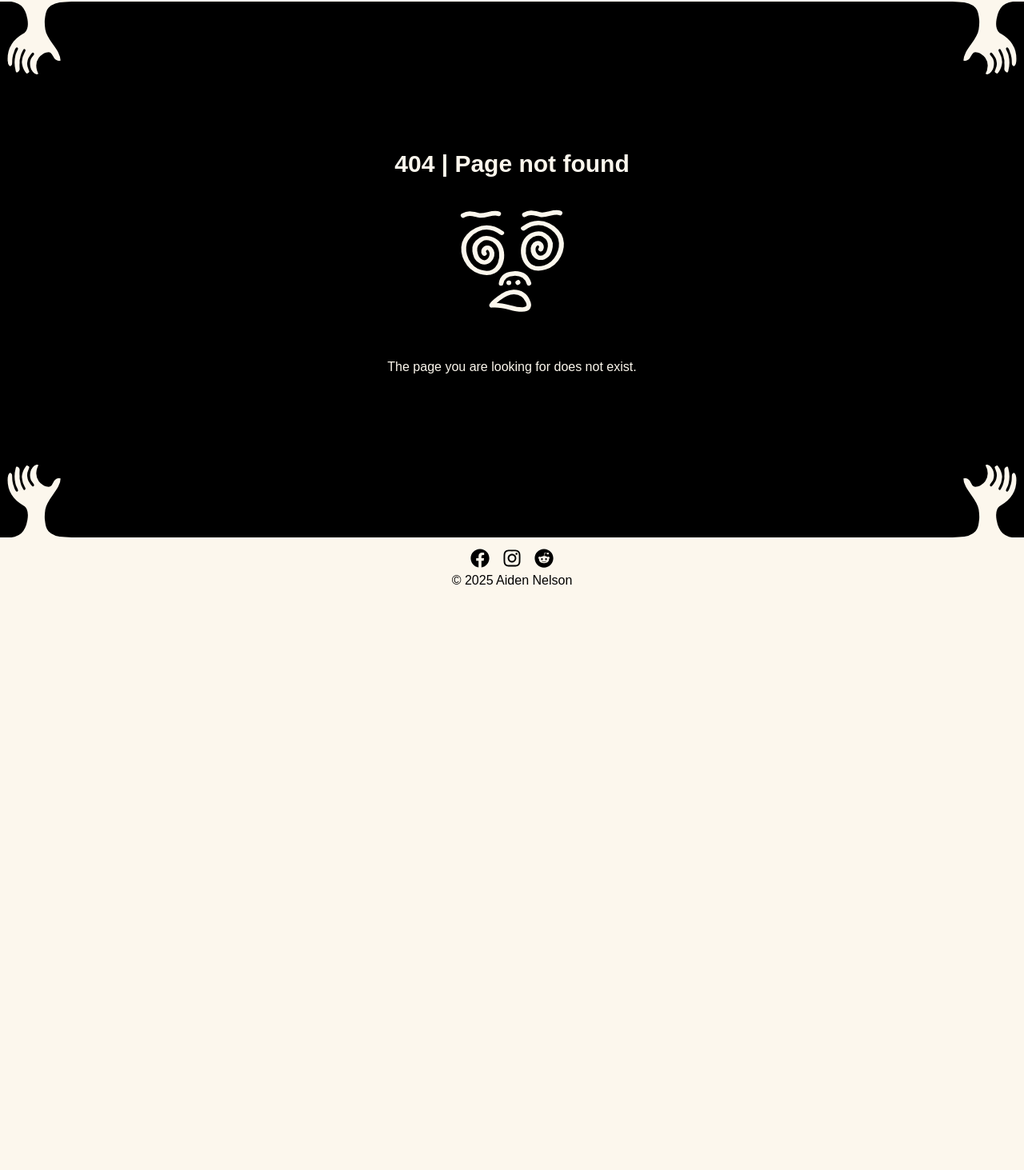
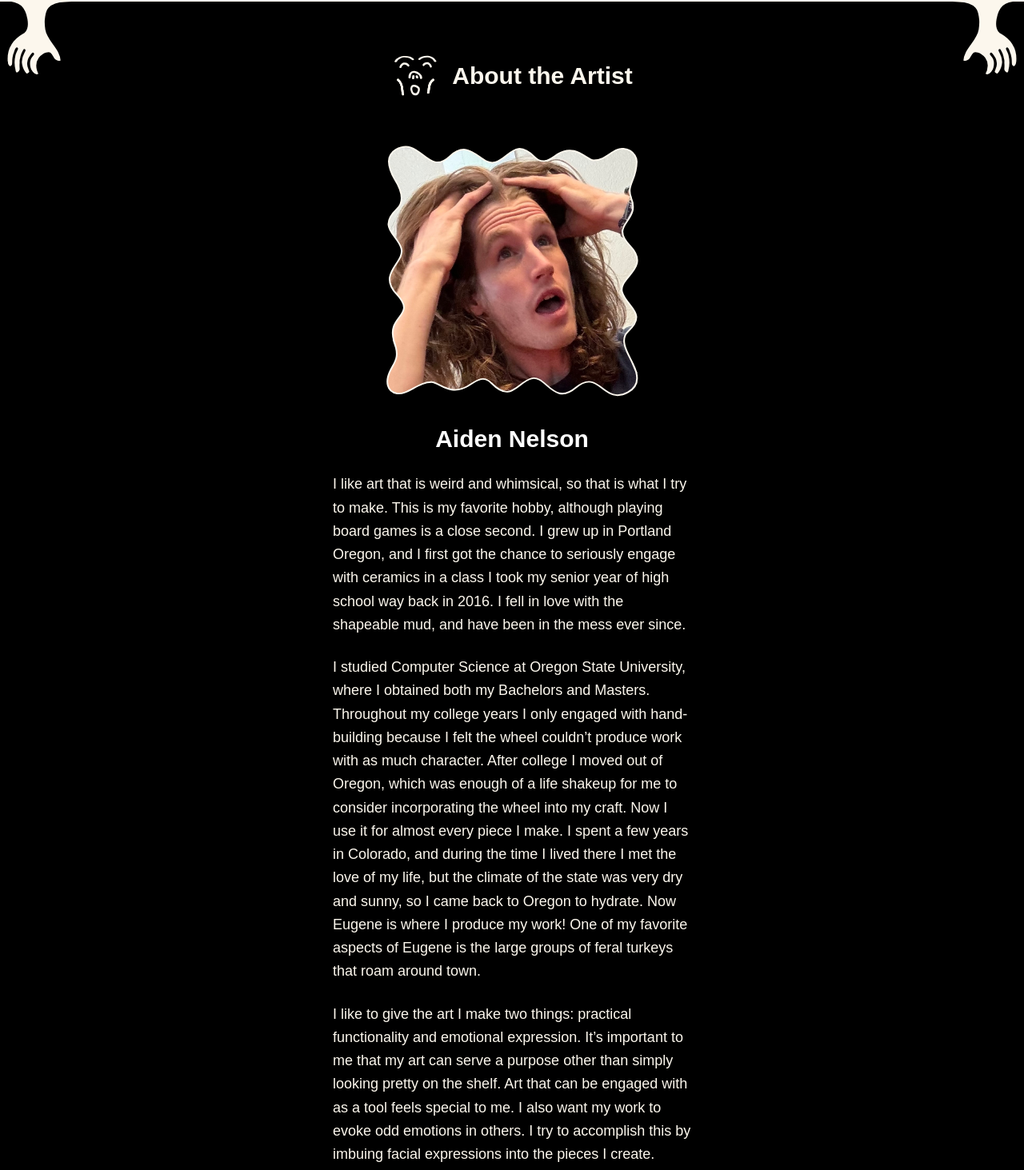
Before and after one commit to Aidenjn/Ensorcelled-Expressions, a Next.js app in the folder site/: page /about in a window 1280 px wide. Before the commit this address had no page. Shown: the part 78-1541 px from the top of the page at 80% size. Before the commit the page ends 830 px from the top, so only its background shows below. Built offline with nearby package versions, Linux system fonts and the light colour scheme; a web font is replaced by a local one.

Commit message:
Added about page.

```diff
--- /dev/null
+++ b/site/app/about/page.tsx
@@ -0,0 +1,12 @@
+import PageHeading from '@/components/shared/PageHeading';
+import AboutSection from '@/components/views/aboutView/AboutSection';
+import { CustomIcon } from '@/lib/types/CustomIcon';
+
+export default async function ForSaleGalleryPage() {
+  return (
+    <div>
+      <PageHeading titleText="About the Artist" icon={CustomIcon.JoySquint}/>
+      <AboutSection />
+    </div>
+  );
+}
--- a/site/app/page.tsx
+++ b/site/app/page.tsx
@@ -1,7 +1,7 @@
-import Hero from '@/components/views/aboutView/Hero';
-import StorySection from '@/components/views/aboutView/StorySection';
+import Hero from '@/components/views/mainView/Hero';
+import StorySection from '@/components/views/mainView/StorySection';
 import { CustomIcon } from '@/lib/types/CustomIcon';
-import ClosingStorySection from '@/components/views/aboutView/ClosingStorySection';
+import ClosingStorySection from '@/components/views/mainView/ClosingStorySection';
 
 export default function Home() {
   return (
--- a/site/components/layout/navbar/Navbar.tsx
+++ b/site/components/layout/navbar/Navbar.tsx
@@ -31,7 +31,7 @@ export default function Navbar() {
   const NAV_LINKS = [
     {
       name: 'About',
-      href: '/',
+      href: '/about',
       icon: CustomIcon.JoySquint,
     },
     {
--- /dev/null
+++ b/site/components/views/aboutView/AboutSection.tsx
@@ -0,0 +1,56 @@
+'use client';
+
+import { motion } from 'framer-motion';
+import WavyBorderImage from '@/components/shared/wavyBorderImage/WavyBorderImage';
+import { WavyShape } from '@/lib/types/WavyShapes';
+import { CustomIcon } from '@/lib/types/CustomIcon';
+
+export default function AboutSection() {
+  return (
+    <section
+      className={`flex flex-col md:flex-col items-center`}
+    >
+      <motion.div
+        initial={{ opacity: 0, y: 50 }}
+        whileInView={{ opacity: 1, x: 0 }}
+        transition={{ duration: 0.6 }}
+        viewport={{ once: true }}
+        className="md:w-1/2 mb-8 md:mb-0 w-full flex justify-center"
+      >
+        <div className="relative w-full aspect-square sm:max-w-5/6 lg:max-w-3/5">
+          <WavyBorderImage
+            imageUrl={"/images/me.jpg"}
+            shape={WavyShape.Square}
+            disableLoadingEffect={false}
+            minimumLoadingTimeMS={1000}
+            loadingIcon={CustomIcon.JoySquint}
+          />
+        </div>
+      </motion.div>
+
+      <motion.div
+        initial={{ opacity: 0, x: 50 }}
+        whileInView={{ opacity: 1, x: 0 }}
+        transition={{ duration: 0.6 }}
+        viewport={{ once: true }}
+        className="md:w-4/5 lg:w-1/2 md:pl-12 md:pr-12 mb-10"
+      >
+        <h2 className="text-3xl font-semibold pt-20 text-white text-center">{"Aiden Nelson"}</h2>
+        <br/>
+        <div>
+          <p className="text-lg leading-relaxed">{`
+            I like art that is weird and whimsical, so that is what I try to make. This is my favorite hobby, although playing board games is a close second. I grew up in Portland Oregon, and I first got the chance to seriously engage with ceramics in a class I took my senior year of high school way back in 2016. I fell in love with the shapeable mud, and have been in the mess ever since.
+          `}</p>
+          <br/>
+          <p className="text-lg leading-relaxed">{`
+            I studied Computer Science at Oregon State University, where I obtained both my Bachelors and Masters. Throughout my college years I only engaged with hand-building because I felt the wheel couldn’t produce work with as much character. After college I moved out of Oregon, which was enough of a life shakeup for me to consider incorporating the wheel into my craft. Now I use it for almost every piece I make. I spent a few years in Colorado, and during the time I lived there I met the love of my life, but the climate of the state was very dry and sunny, so I came back to Oregon to hydrate. Now Eugene is where I produce my work! One of my favorite aspects of Eugene is the large groups of feral turkeys that roam around town.
+          `}</p>
+          <br/>
+          <p className="text-lg leading-relaxed">{`
+            I like to give the art I make two things: practical functionality and emotional expression. It’s important to me that my art can serve a purpose other than simply looking pretty on the shelf. Art that can be engaged with as a tool feels special to me. I also want my work to evoke odd emotions in others. I try to accomplish this by imbuing facial expressions into the pieces I create. These expressions are largely inspired by those I’ve seen on humans and animals out in the wild.
+          `}</p>
+        </div>
+      </motion.div>
+    </section>
+  );
+}
--- a/site/components/views/aboutView/StorySection.tsx
+++ b/site/components/views/mainView/StorySection.tsx
@@ -50,8 +50,6 @@ export default function StorySection({
         viewport={{ once: true }}
         className="md:w-1/2 md:pl-12 md:pr-12"
       >
-        {/* <h2 className="text-3xl font-semibold mb-4"><LogoIcon className="w-10 h-10 mr-5 stroke-white inline-block mr-5" />{ storySection.heading }</h2> */}
-
         <h2 className="text-3xl font-semibold mb-4">
           <CustomIconSVG
             icon={icon}
```
Also changed, not shown: site/components/views/mainView/ClosingStorySection.tsx (renamed from site/components/views/aboutView/ClosingStorySection.tsx), site/components/views/mainView/Hero.tsx (renamed from site/components/views/aboutView/Hero.tsx), site/components/views/mainView/MagicText.tsx (renamed from site/components/views/aboutView/MagicText.tsx), site/components/views/mainView/Slideshow.tsx (renamed from site/components/views/aboutView/Slideshow.tsx), site/public/images/me.jpg (added), 1 other file (tests, documents, lock files or other folders).
